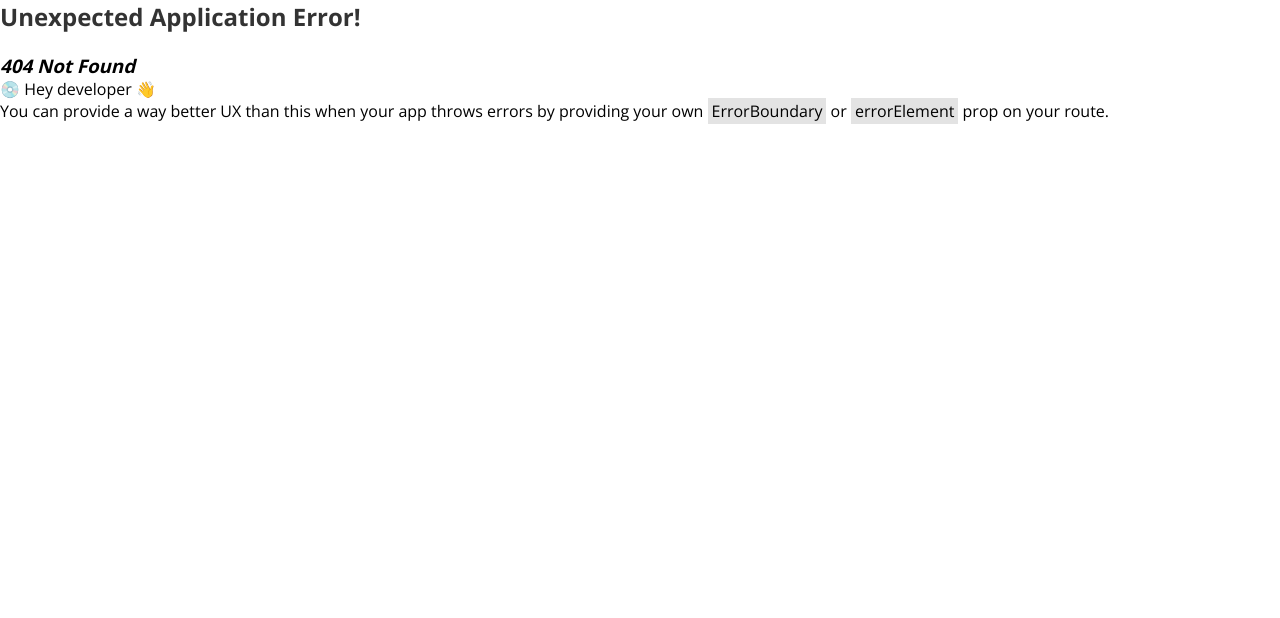
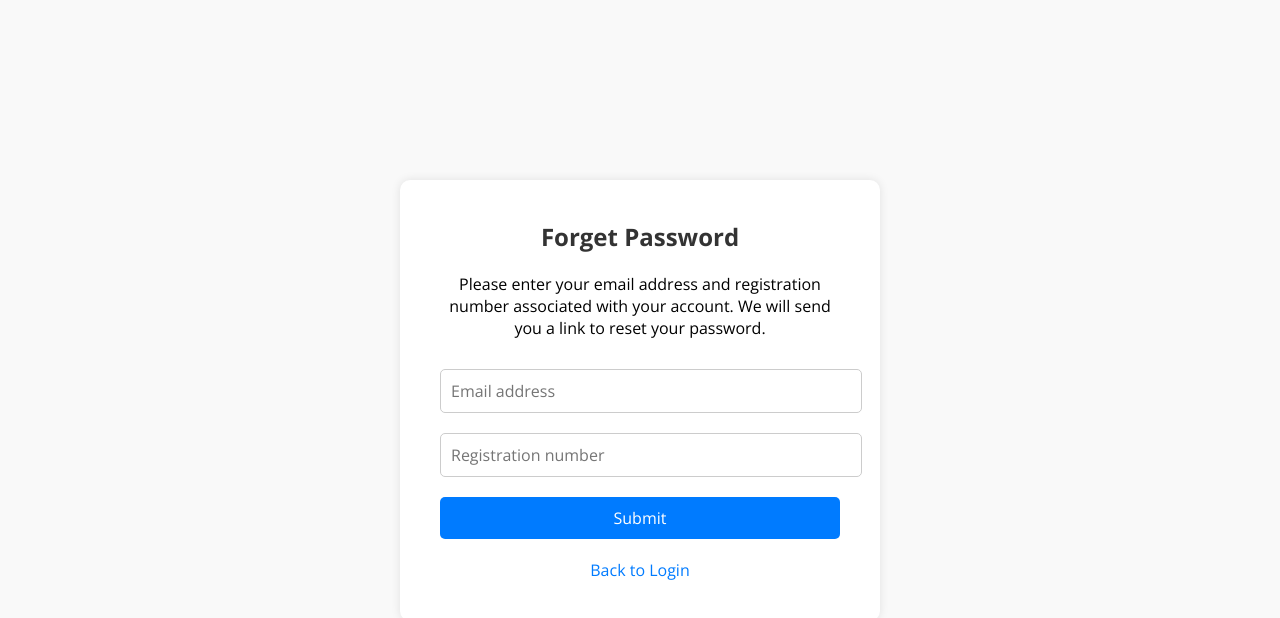
Before and after one commit to anik2644/DUconnect, a React (Create React App) app: page /forgetpassword in a window 1280 px wide. Before the commit this address had no page. Shown: the top 618 px of the page. Built offline with nearby package versions, Linux system fonts and the light colour scheme.

Commit message:
forget password,reset password page

```diff
--- a/src/pages/article/Article.jsx
+++ b/src/pages/article/Article.jsx
@@ -59,6 +59,8 @@ const ArticlePage = () => {
         <div className="article-page">
             <header className="article-header">
                 <h1 className="article-title">DU Articles</h1>
+                 <button onClick={() => setShowModal(true)} className="add-article-btn">Add Articles</button>
+
             </header>
 
             <main className="article-main">
@@ -77,7 +79,7 @@ const ArticlePage = () => {
                 </section>
             </main>
 
-            <button onClick={() => setShowModal(true)} className="add-article-btn">Add Article</button>
+
 
             {showModal && (
                 <div className="add-article-modal">
--- a/src/pages/article/article.css
+++ b/src/pages/article/article.css
@@ -3,7 +3,9 @@
 }
 
 .article-header {
-    text-align: center;
+    display: flex;
+    justify-content: space-between;
+    align-items: center;
     margin-bottom: 20px;
 }
 
@@ -11,6 +13,22 @@
     font-size: 28px;
     font-weight: bold;
     color: #932929;
+    margin: 0;
+}
+
+.add-article-btn {
+    padding: 10px 20px;
+    font-size: 1rem;
+    background-color: #007bff;
+    color: #fff;
+    border: none;
+    border-radius: 5px;
+    cursor: pointer;
+    transition: background-color 0.3s ease;
+}
+
+.add-article-btn:hover {
+    background-color: #0056b3;
 }
 
 .article-main {
@@ -20,10 +38,9 @@
 
 .article-list {
     display: grid;
-    grid-template-columns: repeat(3, 1fr); /* Display three articles in a row */
+    grid-template-columns: repeat(3, 1fr);
     gap: 90px;
 }
-
 
 .article-item {
     border-radius: 10px;
@@ -77,21 +94,6 @@
     background-color: #d13e28;
 }
 
-.add-article-btn {
-    background-color: #047cfc;
-    color: #fff;
-    border: none;
-    padding: 15px 30px;
-    border-radius: 5px;
-    cursor: pointer;
-    transition: background-color 0.3s ease;
-    margin-top: 20px;
-}
-
-.add-article-btn:hover {
-    background-color: #0056b3;
-}
-
 .add-article-modal {
     position: fixed;
     top: 50%;
--- a/src/pages/event/event.scss
+++ b/src/pages/event/event.scss
@@ -34,8 +34,8 @@
     border: 2px solid #007bff;
     border-radius: 10px;
     padding: 40px;
-    max-width: 1200px;
-    height: auto;
+    max-width: 1000px;
+    height: 70%;
     margin: auto;
     transition: transform 0.3s ease;
 
@@ -44,7 +44,7 @@
     }
 
     .cover-photo {
-      flex: 1;
+      flex: 0.5;
       overflow: hidden;
       position: relative;
       border-radius: 10px;
--- /dev/null
+++ b/src/pages/forgetpassword/ForgetPasswordPage.css
@@ -0,0 +1,77 @@
+/* ForgetPasswordPage.css */
+
+.forget-password-container {
+    height: 100vh;
+    display: flex;
+    justify-content: center;
+    align-items: center;
+    background-color: #f9f9f9;
+}
+
+.forget-password-box {
+    width: 400px;
+    padding: 40px;
+    background-color: #fff;
+    border-radius: 10px;
+    box-shadow: 0 0 10px rgba(0, 0, 0, 0.1);
+    text-align: center;
+}
+
+.forget-password-box h2 {
+    font-size: 24px;
+    margin-bottom: 20px;
+}
+
+.forget-password-box p {
+    font-size: 16px;
+    margin-bottom: 30px;
+}
+
+.forget-password-box form {
+    display: flex;
+    flex-direction: column;
+    gap: 20px;
+}
+
+.forget-password-box input[type="email"],
+.forget-password-box input[type="text"] {
+    width: 100%;
+    padding: 10px;
+    border: 1px solid #ccc;
+    border-radius: 5px;
+    font-size: 16px;
+    transition: border-color 0.3s ease;
+}
+
+.forget-password-box input[type="email"]:focus,
+.forget-password-box input[type="text"]:focus {
+    outline: none;
+    border-color: #007bff;
+}
+
+.forget-password-box button {
+    padding: 10px 20px;
+    background-color: #007bff;
+    color: #fff;
+    border: none;
+    border-radius: 5px;
+    font-size: 16px;
+    cursor: pointer;
+    transition: background-color 0.3s ease;
+}
+
+.forget-password-box button:hover {
+    background-color: #0056b3;
+}
+
+.forget-password-box a {
+    display: block;
+    margin-top: 20px;
+    text-decoration: none;
+    color: #007bff;
+    font-size: 16px;
+}
+
+.forget-password-box a:hover {
+    text-decoration: underline;
+}
--- /dev/null
+++ b/src/pages/forgetpassword/ForgetPasswordPage.jsx
@@ -0,0 +1,35 @@
+// ForgetPasswordPage.js
+
+import React, { useState } from 'react';
+import { Link } from 'react-router-dom';
+import './ForgetPasswordPage.css';
+
+const ForgetPasswordPage = () => {
+    const [email, setEmail] = useState('');
+    const [registrationNumber, setRegistrationNumber] = useState('');
+
+    const handleSubmit = (e) => {
+        e.preventDefault();
+        // Add logic here to send reset password link to the email
+        console.log('Reset password link sent to:', email, ' with registration number:', registrationNumber);
+        // Open new window for entering new password
+        window.open('/resetpassword', '_blank');
+    };
+
+    return (
+        <div className="forget-password-container">
+            <div className="forget-password-box">
+                <h2>Forget Password</h2>
+                <p>Please enter your email address and registration number associated with your account. We will send you a link to reset your password.</p>
+                <form onSubmit={handleSubmit}>
+                    <input type="email" value={email} onChange={(e) => setEmail(e.target.value)} placeholder="Email address" required />
+                    <input type="text" value={registrationNumber} onChange={(e) => setRegistrationNumber(e.target.value)} placeholder="Registration number" required />
+                    <button type="submit">Submit</button>
+                </form>
+                <Link to="/login">Back to Login</Link>
+            </div>
+        </div>
+    );
+}
+
+export default ForgetPasswordPage;
--- a/src/pages/login/Login.jsx
+++ b/src/pages/login/Login.jsx
@@ -1,17 +1,14 @@
 import { useContext } from "react";
-import { Link, useNavigate } from "react-router-dom"; // Import useNavigate
+import { Link, useNavigate } from "react-router-dom";
 import { AuthContext } from "../../context/authContext";
 import "./login.scss";
 
 const Login = () => {
   const { login } = useContext(AuthContext);
-  const navigate = useNavigate(); // Use useNavigate hook
+  const navigate = useNavigate();
 
   const handleLogin = () => {
-    // Perform login action
     login();
-
-    // Redirect to Home page
     navigate("/");
   };
 
@@ -20,9 +17,7 @@ const Login = () => {
       <div className="card">
         <div className="left">
           <h1>DUconnect</h1>
-          <p>
-           A Social media hub of Dhaka University
-          </p>
+          <p>A Social media hub of Dhaka University</p>
           <span>Don't you have an account?</span>
           <Link to="/register">
             <button>Register</button>
@@ -33,7 +28,8 @@ const Login = () => {
           <form>
             <input type="text" placeholder="Username" />
             <input type="password" placeholder="Password" />
-            <button type="button" onClick={handleLogin}>Login</button> {/* Modified to type="button" */}
+            <button type="button" onClick={handleLogin}>Login</button>
+            <Link to="/forgetpassword">Forget Password?</Link> {/* Added Forgot Password link */}
           </form>
         </div>
       </div>
--- a/src/pages/login/login.scss
+++ b/src/pages/login/login.scss
@@ -1,18 +1,16 @@
 .login {
   height: 100vh;
-  background-color: rgb(193, 190, 255);
   display: flex;
+  justify-content: center;
   align-items: center;
-  justify-content: center;
 
   .card {
-    width: 50%;
+    width: 100%;
+    max-width: 900px;
     display: flex;
     background-color: rgb(248, 240, 240);
     border-radius: 10px;
-    min-height: 600px;
     overflow: hidden;
-    opacity: 0.1;
 
     .left {
       flex: 1;
@@ -27,8 +25,8 @@
       color: white;
 
       h1 {
-        font-size: 100px;
-        line-height: 100px;
+        font-size: 40px;
+        line-height: 50px;
       }
 
       p {
@@ -58,18 +56,26 @@
       justify-content: center;
 
       h1 {
-      color: #555;
+        color: #555;
       }
 
       form {
         display: flex;
         flex-direction: column;
-        gap: 30px;
+        gap: 20px;
 
         input {
-        border: none;
-        border-bottom: 1px solid lightgray;
-        padding: 20px 10px;
+          border: none;
+          border-bottom: 1px solid lightgray;
+          padding: 10px;
+          font-size: 16px;
+          background-color: transparent;
+          transition: border-bottom-color 0.3s ease;
+
+          &:focus {
+            outline: none;
+            border-bottom-color: #007bff;
+          }
         }
 
         button {
@@ -80,6 +86,11 @@
           color: white;
           font-weight: bold;
           cursor: pointer;
+          transition: background-color 0.3s ease;
+
+          &:hover {
+            background-color: #776df7;
+          }
         }
       }
     }
--- /dev/null
+++ b/src/pages/resetpassword/ResetPasswordPage.scss
@@ -0,0 +1,69 @@
+// ResetPasswordPage.scss
+
+.reset-password-container {
+  height: 100vh;
+  display: flex;
+  justify-content: center;
+  align-items: center;
+}
+
+.reset-password-box {
+  width: 400px;
+  padding: 40px;
+  background-color: #f9f9f9;
+  border-radius: 10px;
+  box-shadow: 0px 0px 10px rgba(0, 0, 0, 0.1);
+  text-align: center;
+
+  h2 {
+    margin-bottom: 20px;
+    font-size: 24px;
+  }
+
+  p {
+    margin-bottom: 20px;
+    font-size: 16px;
+    color: #555;
+  }
+
+  form {
+    display: flex;
+    flex-direction: column;
+    gap: 20px;
+
+    input[type="password"] {
+      width: 100%;
+      padding: 10px;
+      border: 1px solid #ccc;
+      border-radius: 5px;
+      font-size: 16px;
+    }
+
+    button[type="submit"] {
+      width: 100%;
+      padding: 10px;
+      background-color: #007bff;
+      color: #fff;
+      border: none;
+      border-radius: 5px;
+      font-size: 16px;
+      cursor: pointer;
+      transition: background-color 0.3s ease;
+
+      &:hover {
+        background-color: #0056b3;
+      }
+    }
+  }
+
+  a {
+    font-size: 14px;
+    color: #007bff;
+    text-decoration: none;
+    transition: color 0.3s ease;
+
+    &:hover {
+      color: #0056b3;
+    }
+  }
+}
--- /dev/null
+++ b/src/pages/resetpassword/reset.jsx
@@ -0,0 +1,39 @@
+// ResetPasswordPage.js
+
+import React, { useState } from 'react';
+import { Link } from 'react-router-dom';
+import './ResetPasswordPage.scss';
+
+const ResetPasswordPage = () => {
+    const [password, setPassword] = useState('');
+    const [confirmPassword, setConfirmPassword] = useState('');
+
+    const handleSubmit = (e) => {
+        e.preventDefault();
+        if (password !== confirmPassword) {
+            alert('Passwords do not match. Please try again.');
+            return;
+        }
+        // Add logic here to save the new password
+        console.log('New password saved:', password);
+        // Redirect user to login page
+        window.location.href = '/login';
+    };
+
+    return (
+        <div className="reset-password-container">
+            <div className="reset-password-box">
+                <h2>Reset Password</h2>
+                <p>Please enter your new password and confirm it.</p>
+                <form onSubmit={handleSubmit}>
+                    <input type="password" value={password} onChange={(e) => setPassword(e.target.value)} placeholder="New password" required />
+                    <input type="password" value={confirmPassword} onChange={(e) => setConfirmPassword(e.target.value)} placeholder="Confirm password" required />
+                    <button type="submit">Save</button>
+                </form>
+                <Link to="/login">Back to Login</Link>
+            </div>
+        </div>
+    );
+}
+
+export default ResetPasswordPage;
```
Also changed, not shown: src/App.js (+10 -0 lines).
